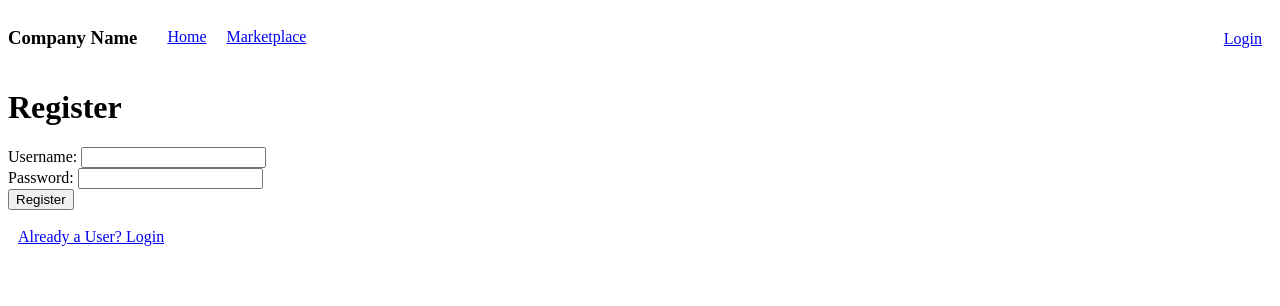
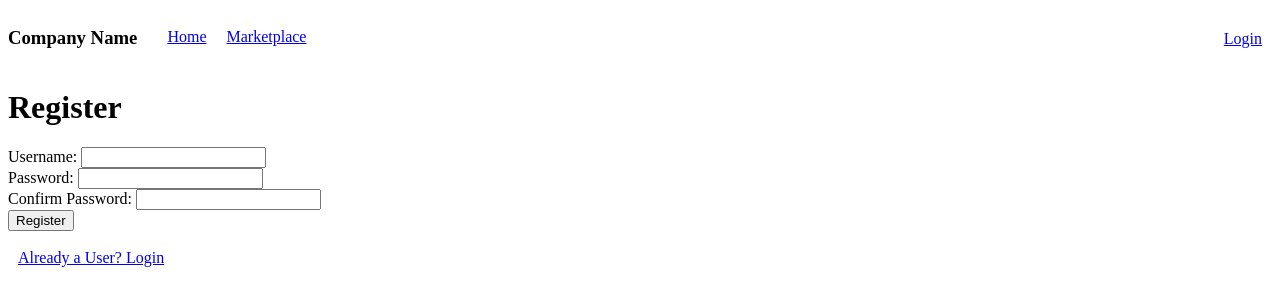
Before and after one commit to loulian444/strangers-things, a React (Vite) app: page /register in a window 1280 px wide. Shown: the top 306 px of the page. Built offline with nearby package versions, Linux system fonts and the light colour scheme.

Commit message:
register page returns proper values

```diff
--- a/src/components/Register.jsx
+++ b/src/components/Register.jsx
@@ -1,16 +1,59 @@
+import { useState } from "react";
 import { Link } from "react-router-dom";
 
 const Register = () => {
+  const [username, setUsername] = useState("");
+  const [password, setPassword] = useState("");
+  const [confirmPassword, setConfirmPassword] = useState("");
+  const [registerInfo, setRegisterInfo] = useState({});
+
+  const submitHandler = (event) => {
+    event.preventDefault();
+    if (password === confirmPassword) {
+      setRegisterInfo({
+        username,
+        password,
+      });
+      setUsername("");
+      setPassword("");
+      setConfirmPassword("");
+    } else {
+      alert(`password does not match`);
+    }
+  };
+
   return (
     <>
       <h1>Register</h1>
-      <form>
+      <form onSubmit={submitHandler}>
         <label>
-          Username: <input type="text" />
+          Username:{" "}
+          <input
+            type="text"
+            name="username"
+            value={username}
+            onChange={(event) => setUsername(event.target.value)}
+          />
         </label>
         <br />
         <label>
-          Password: <input type="password" />
+          Password:{" "}
+          <input
+            type="password"
+            name="password"
+            value={password}
+            onChange={(event) => setPassword(event.target.value)}
+          />
+        </label>
+        <br />
+        <label>
+          Confirm Password:{" "}
+          <input
+            type="password"
+            name="confirmPassword"
+            value={confirmPassword}
+            onChange={(event) => setConfirmPassword(event.target.value)}
+          />
         </label>
         <br />
         <button>Register</button>
```
